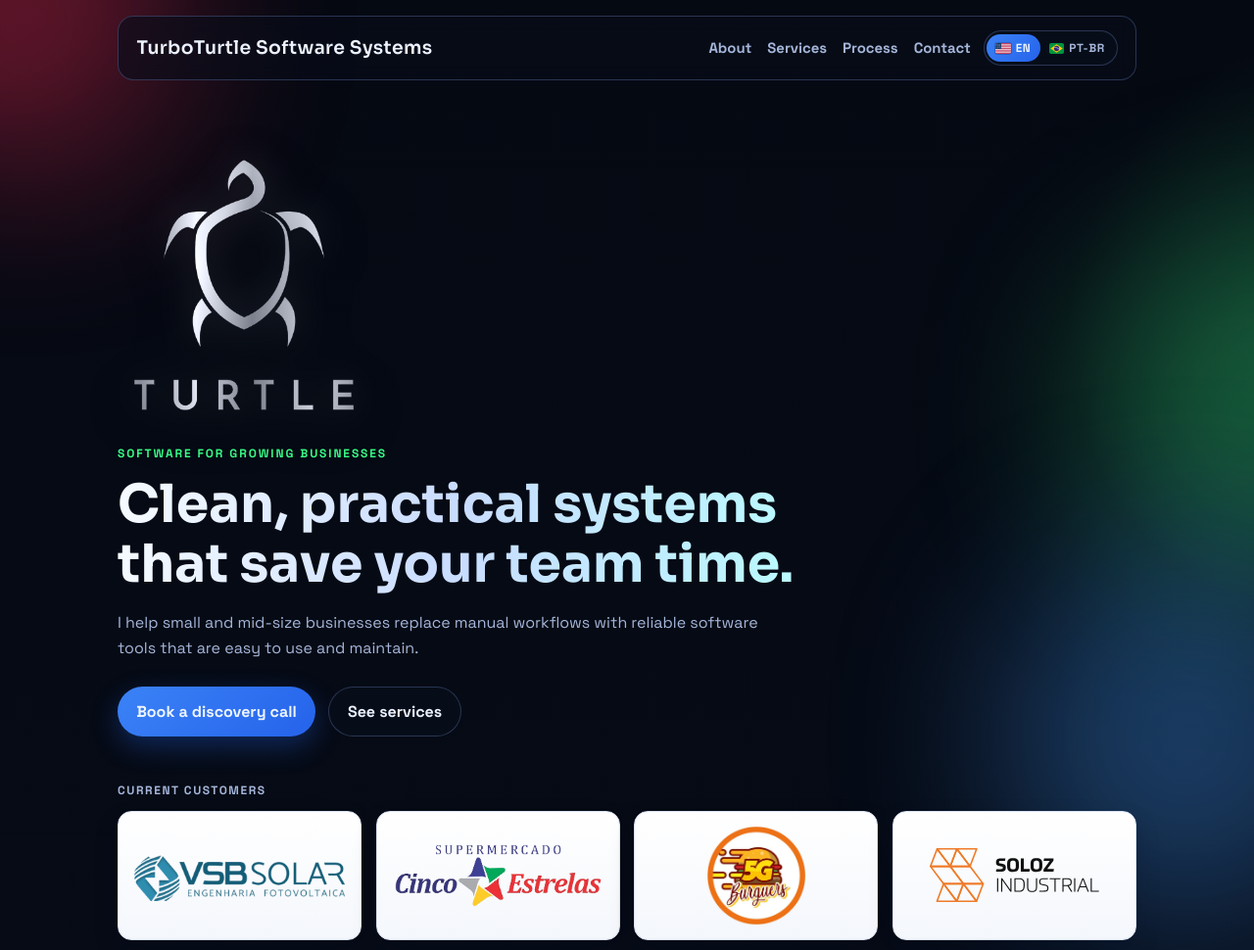
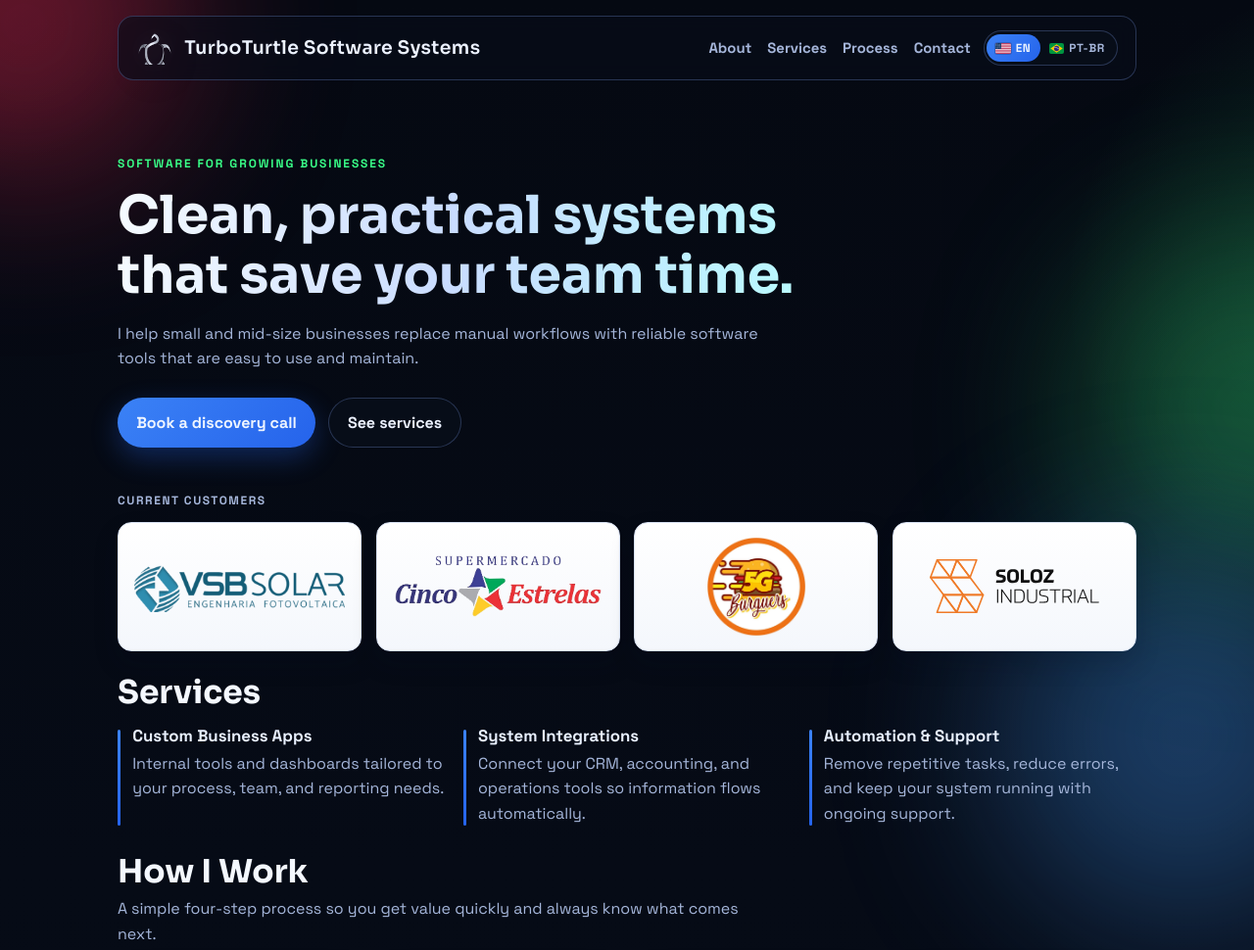
Before and after one commit to Togominaja/Nelson-Software-Systems, a website: page index.html in a window 1280 px wide. Shown: the top 970 px of the page at 98% size. Drawn offline with Linux system fonts and the light colour scheme; no server answers.

Commit message:
Refine logo placement and use turtle mark only

```diff
--- a/index.html
+++ b/index.html
@@ -58,7 +58,15 @@
     <div class="bg-shape shape-3" aria-hidden="true"></div>
 
     <header class="site-header reveal">
-      <a class="brand" href="#top">TurboTurtle Software Systems</a>
+      <a class="brand" href="#top">
+        <img
+          class="brand-mark"
+          src="assets/logos/turboturtle-metallic-mark.png"
+          alt=""
+          aria-hidden="true"
+        />
+        <span>TurboTurtle Software Systems</span>
+      </a>
       <div class="header-right">
         <nav aria-label="Main navigation">
           <a href="about.html">About</a>
@@ -79,11 +87,6 @@
 
     <main id="top">
       <section class="hero reveal">
-        <img
-          class="hero-logo"
-          src="assets/logos/turboturtle-metallic.png"
-          alt="TurboTurtle Software Systems logo"
-        />
         <p class="eyebrow">Software for growing businesses</p>
         <h1>Clean, practical systems that save your team time.</h1>
         <p class="intro">
--- a/styles.css
+++ b/styles.css
@@ -113,11 +113,24 @@
 }
 
 .brand {
+  display: inline-flex;
+  align-items: center;
+  gap: 0.7rem;
   color: var(--text);
   text-decoration: none;
   font-family: "Sora", sans-serif;
   font-size: 1.18rem;
+  font-weight: 600;
+  line-height: 1.1;
   letter-spacing: 0.02em;
+}
+
+.brand-mark {
+  width: 2.35rem;
+  height: auto;
+  flex: 0 0 auto;
+  filter: drop-shadow(0 10px 18px rgba(0, 0, 0, 0.28))
+    drop-shadow(0 0 10px rgba(198, 205, 220, 0.12));
 }
 
 .site-header nav {
@@ -193,16 +206,6 @@
 .hero {
   max-width: 760px;
   padding: 2.45rem 0;
-}
-
-.hero-logo {
-  display: block;
-  width: clamp(170px, 27vw, 260px);
-  max-width: 100%;
-  height: auto;
-  margin: 0 0 1rem;
-  filter: drop-shadow(0 14px 28px rgba(0, 0, 0, 0.38))
-    drop-shadow(0 0 18px rgba(198, 205, 220, 0.16));
 }
 
 .eyebrow {
```
Also changed, not shown: about.html (+9 -6 lines), index-pt.html (+9 -6 lines), sobre.html (+9 -6 lines), assets/logos/turboturtle-metallic-mark.png (added), assets/logos/turboturtle-metallic.png (deleted).
